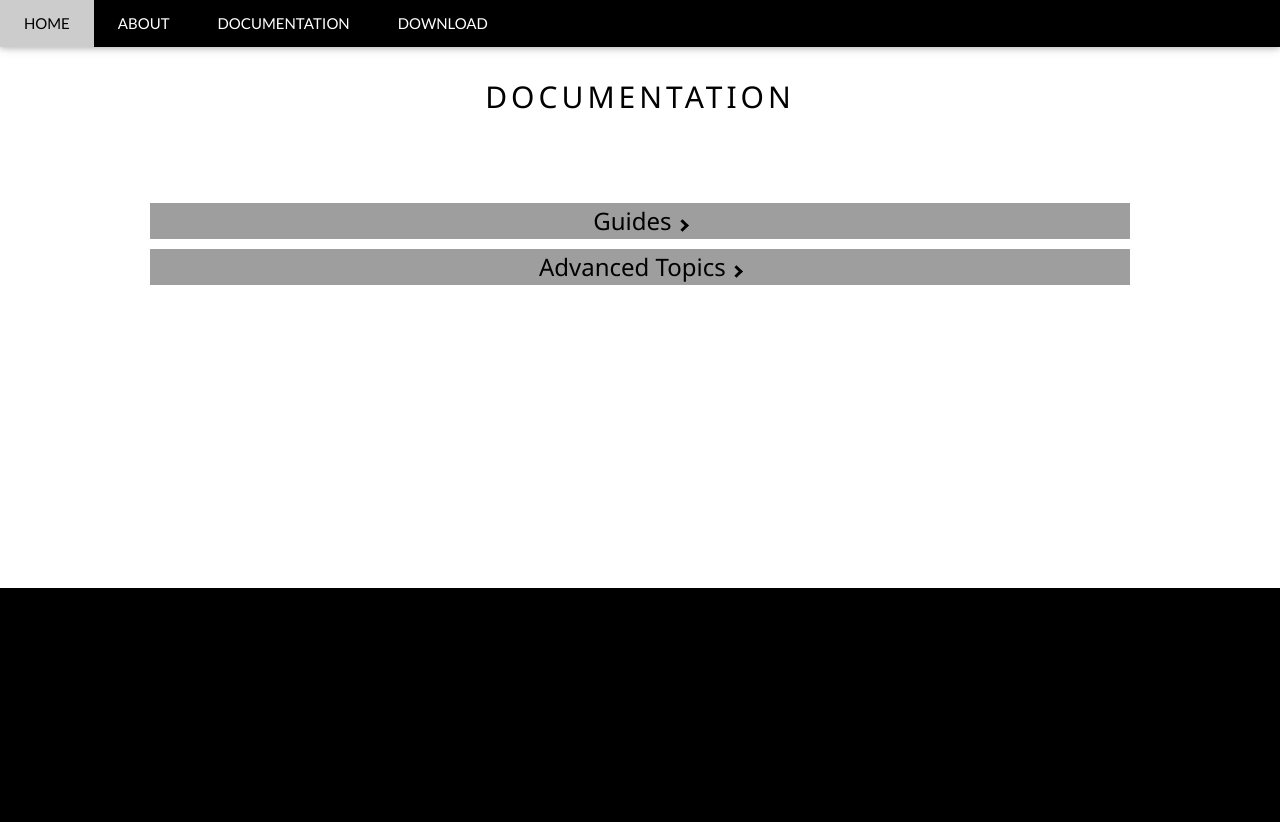
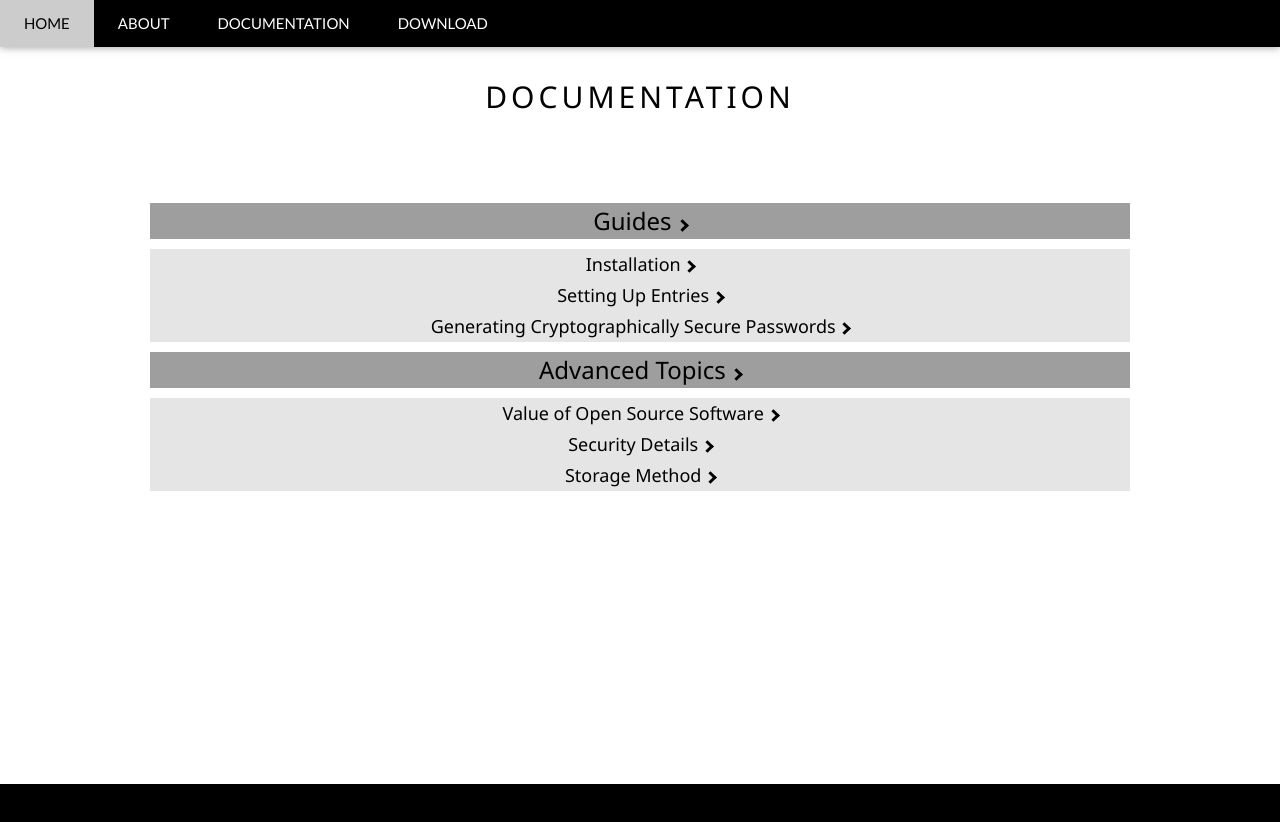
Before and after one commit to vaultron/vaultron.github.io, a plain HTML site: page docs.html in a window 1280 px wide. Before the commit the page ends 800 px from the top, so only its background shows below. Drawn offline with nearby package versions, Linux system fonts and the light colour scheme.

Commit message:
fixed info icons

```diff
--- a/docs.html
+++ b/docs.html
@@ -120,7 +120,7 @@ i.arrow {
     </div>
 
     <!--  ============== Guides Content ============== -->
-    <div id="guide-content" class="section-content" style="display: none;">
+    <div id="guide-content" class="section-content" style="display: block;">
 
       <!-- ##### INSTALLATION ##### -->
       <div class="subsection">
@@ -216,7 +216,7 @@ i.arrow {
     </div>
 
     <!-- adv Content -->
-    <div id="adv-content" class="section-content" style="display: none;">
+    <div id="adv-content" class="section-content" style="display: block;">
 
       <!-- ##### Open source ##### -->
       <div class="subsection">
@@ -296,7 +296,7 @@ i.arrow {
 
 <!-- Footer -->
 <footer class="w3-container w3-padding-64 w3-center w3-black w3-xlarge" style="display: block; background-color: black;">
-  <i class="fa fa-github w3-hover-opacity"></i>
+  <a href="https://github.com/vaultron/vaultron"> <i class="fa fa-github w3-hover-opacity" style="font-size:60px;"></i></a>
 </footer>
 
 </body>
```
Also changed, not shown: about.html (+1 -1 lines), index.html (+1 -1 lines).
